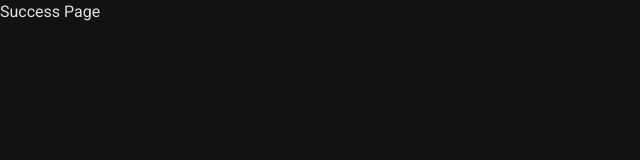
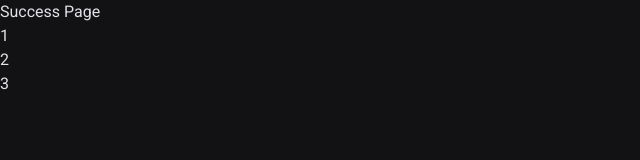
Before and after one commit to marlondenisck/ignite-nextjs-shop, a Next.js app: page /success in a window 1280 px wide. Shown: the top 160 px of the page, without its empty margins (0-640 px from the left). Built offline with nearby package versions, Linux system fonts and the light colour scheme.

Commit message:
teste com Server Components

```diff
--- a/src/app/success/page.tsx
+++ b/src/app/success/page.tsx
@@ -1,9 +1,25 @@
 import React from 'react';
 
 // import { Container } from './styles';
+async function getData() {
+  await new Promise(resolve => setTimeout(resolve, 2000))
+  console.log('rodou')
+  return [1, 2, 3]
+}
 
-function Success() {
-  return <h1>Success Page</h1>;
+
+async function Success() {
+   const list = await getData()
+  return (
+    <div>
+      <h1>Success Page</h1>
+      <ul>
+        {list.map(item => (
+          <li key={item}>{item}</li>
+        ))}
+      </ul>
+    </div>
+  );
 }
 
 export default Success;
```
Also changed, not shown: src/assets/camisetas/4.png (added).
